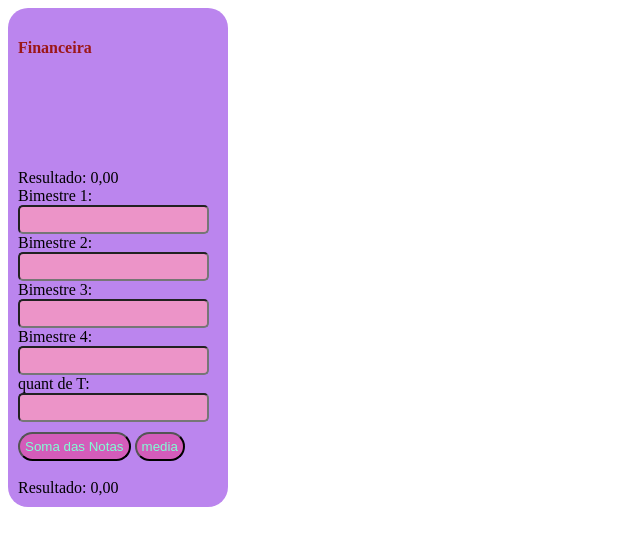
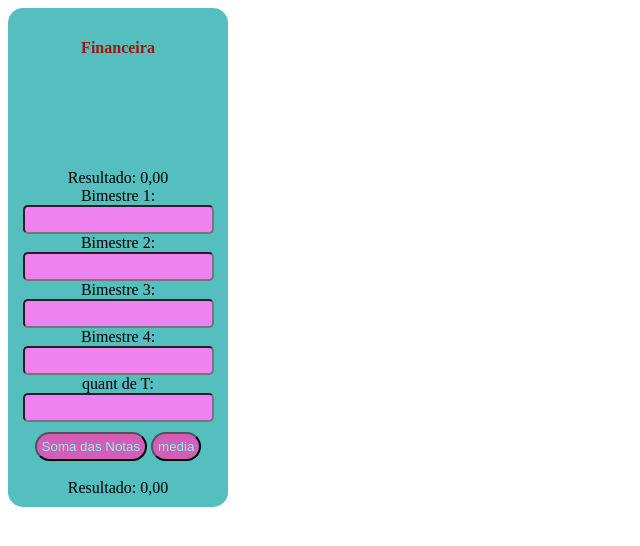
Before and after one commit to larilindaa/primeirof_3t, a plain HTML site: page index.html in a window 1280 px wide. Shown: the whole page, without its empty margins (0-640 px from the left). Drawn offline with Linux system fonts and the light colour scheme.

Commit message:
Update geral.css

```diff
--- a/geral.css
+++ b/geral.css
@@ -1,12 +1,13 @@
 .calculadora {
-    background: rgb(187, 133, 238);
+    background: rgb(85, 190, 190);
     width: 200px;
     padding: 10px;
-    border-radius: 20px;
+    border-radius: 15px;
+    text-align: center;
 }
 .calculadora input {
-    background: rgb(236, 148, 200);
-    color: coral;
+    background: violet;
+    color: rgb(56, 145, 85);
     padding: 5px;
     border-radius: 5px;
 }
@@ -40,4 +41,3 @@ h4 {
 }
 #input-calcF:checked + .calculadora .calcF {
     display: block;
-}
```
